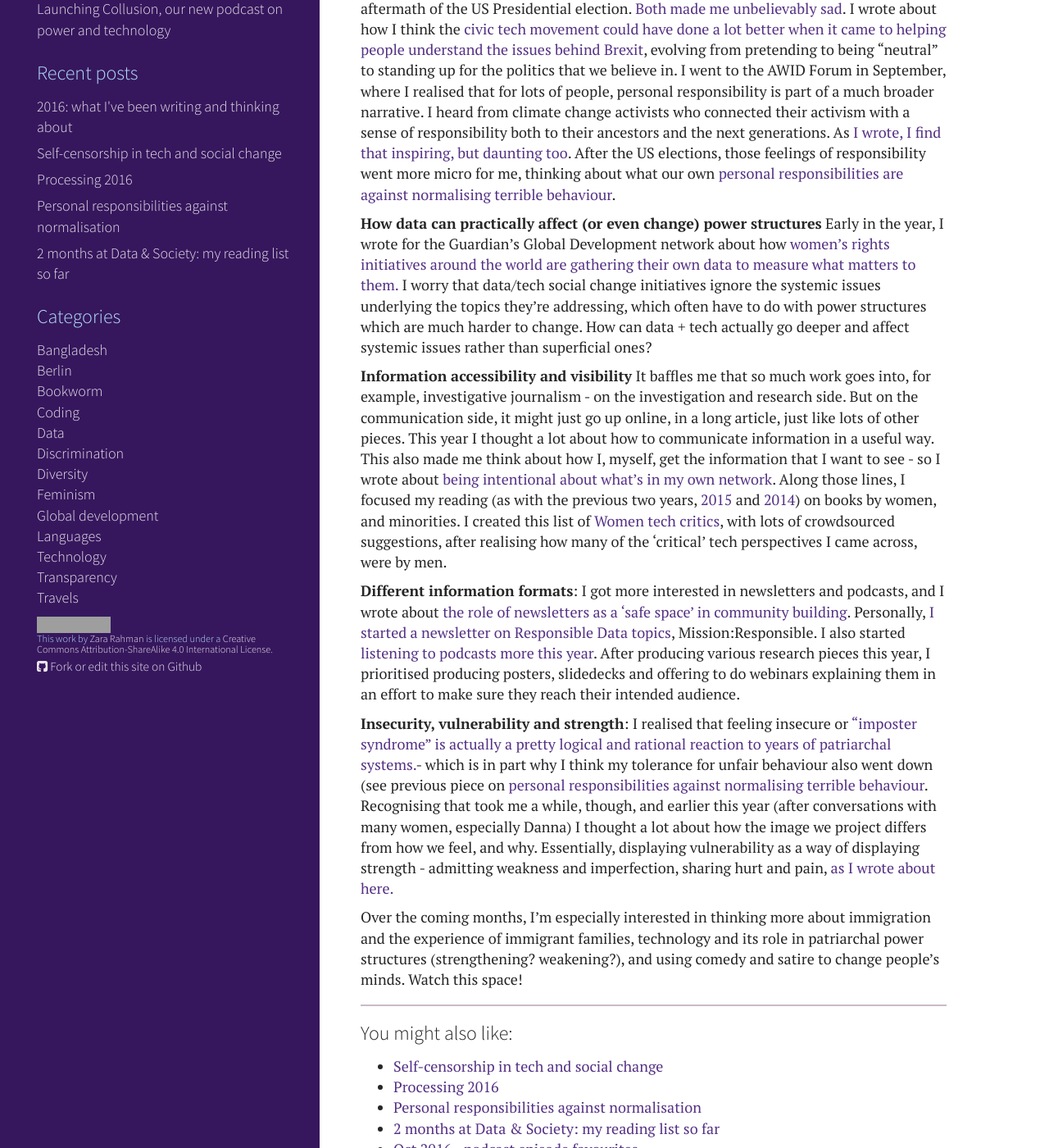
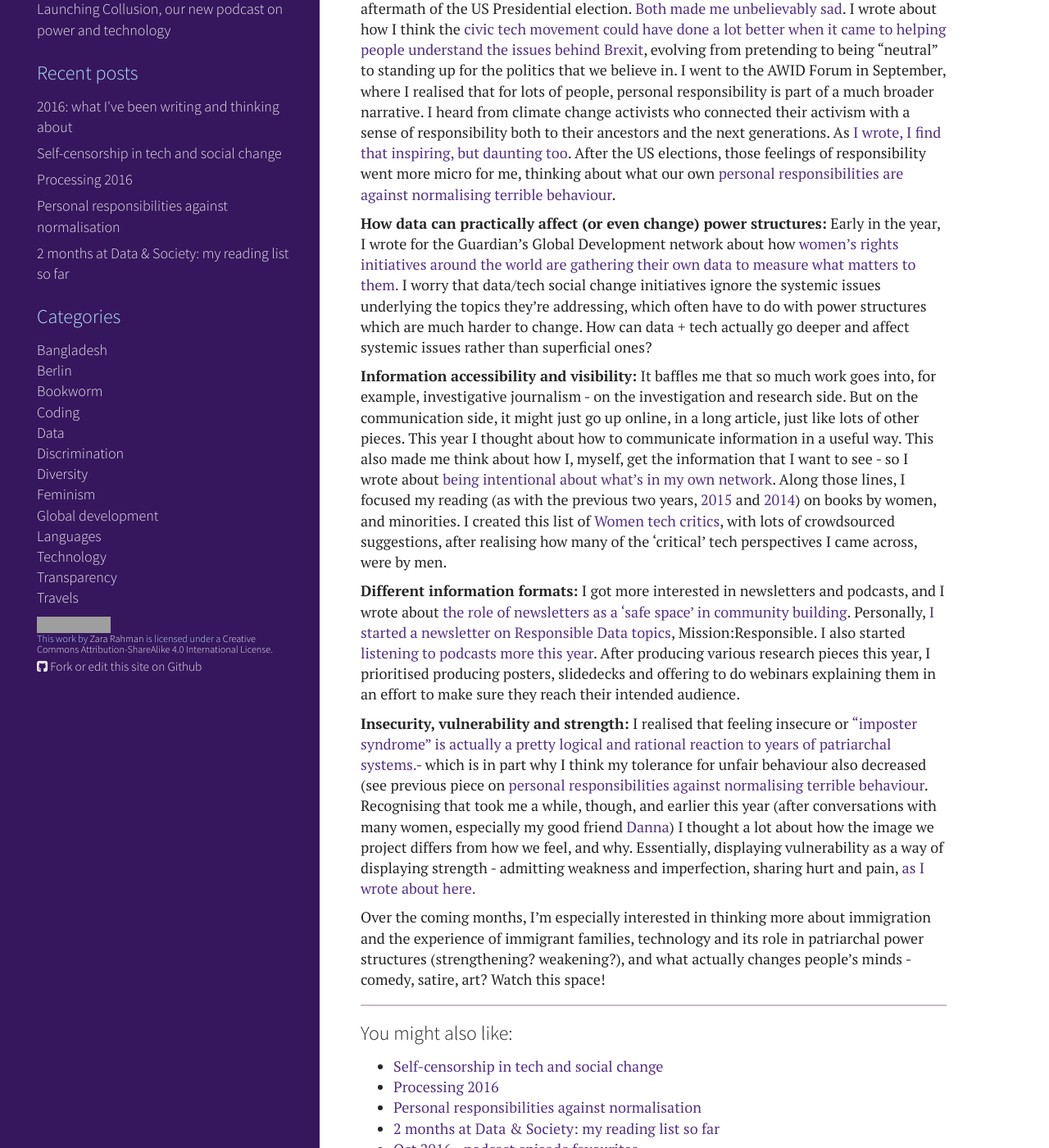
Before and after one commit to zararah/zararah.net, a Jekyll site: the page built from _posts/2016/2016-12-23-year-in-review.md, in a window 1280 px wide and 1400 px high, scrolled down 445 px. Shown: the whole window at 82% size. Built offline with Jekyll 4.4.1, drawn with Linux system fonts in a browser that asks for light colours; Markdown is read by kramdown in place of the engine named in the settings; some of the changed text lies outside the part shown; grey boxes are pictures that could not be loaded.

Commit message:
Adjust punctuation in latest post

```diff
--- a/_posts/2016/2016-12-23-year-in-review.md
+++ b/_posts/2016/2016-12-23-year-in-review.md
@@ -11,16 +11,16 @@
 
 <!--more-->
 
-**How the things we take for granted matter a lot** - from physical infrastructure, to communities, to rights. [I wrote about how the open data movement depends on the right to know](https://www.theengineroom.org/when-the-openwashing-is-over-protecting-the-right-to-know/) - which is where I got my entry into this whole world of tech and data, nearly ten years ago, with Access Info Europe. More recently, earlier this week I wrote about how [we need to support communities we trust](https://globalvoices.org/2016/12/19/in-addition-to-innovation-journalism-needs-trusted-communities/), and people with skills we depend on, like [Global Voices.](https://globalvoices.org/)
+**How the things we take for granted matter a lot**: From physical infrastructure, to communities, to rights. [I wrote about how the open data movement depends on the right to know](https://www.theengineroom.org/when-the-openwashing-is-over-protecting-the-right-to-know/) - which is where I got my entry into this whole world of tech and data, nearly ten years ago, with Access Info Europe. More recently, earlier this week I wrote about how [we need to support communities we trust](https://globalvoices.org/2016/12/19/in-addition-to-innovation-journalism-needs-trusted-communities/), and people with skills we depend on, like [Global Voices.](https://globalvoices.org/)
 
 **What our responsibilities are:** I was in the UK for Brexit, and then in the US for the aftermath of the US Presidential election. [Both made me unbelievably sad](http://zararah.net/blog/2016/06/24/not-broken/). I wrote about how I think the [civic tech movement could have done a lot better when it came to helping people understand the issues behind Brexit](https://www.theengineroom.org/civic-tech-and-brexit-we-can-do-better/),  evolving from pretending to being "neutral" to standing up for the politics that we believe in. I went to the AWID Forum in September, where I realised that for lots of people, personal responsibility is part of a much broader narrative. I heard from climate change activists who connected their activism with a sense of responsibility both to their ancestors and the next generations. As [I wrote, I find that inspiring, but daunting too](http://zararah.net/blog/2016/09/18/generations-of-change/). After the US elections, those feelings of responsibility went more micro for me, thinking about what our own [personal responsibilities are against normalising terrible behaviour](http://zararah.net/blog/2016/11/20/against-normalisation/).
 
-**How data can practically affect (or even change) power structures** Early in the year, I wrote for the Guardian's Global Development network about how [women's rights initiatives around the world are gathering their own data to measure what matters to them.](https://www.theguardian.com/global-development-professionals-network/2016/feb/03/five-ways-tech-crowdsourcing-womens-empowerment) I worry that data/tech social change initiatives ignore the systemic issues underlying the topics they're addressing, which often have to do with power structures which are much harder to change. How can data + tech actually go deeper and affect systemic issues rather than superficial ones?
+**How data can practically affect (or even change) power structures:** Early in the year, I wrote for the Guardian's Global Development network about how [women's rights initiatives around the world are gathering their own data to measure what matters to them.](https://www.theguardian.com/global-development-professionals-network/2016/feb/03/five-ways-tech-crowdsourcing-womens-empowerment) I worry that data/tech social change initiatives ignore the systemic issues underlying the topics they're addressing, which often have to do with power structures which are much harder to change. How can data + tech actually go deeper and affect systemic issues rather than superficial ones?
 
-**Information accessibility and visibility** It baffles me that so much work goes into, for example, investigative journalism - on the investigation and research side. But on the communication side, it might just go up online, in a long article, just like lots of other pieces. This year I thought a lot about how to communicate information in a useful way. This also made me think about how I, myself, get the information that I want to see - so I wrote about [being intentional about what's in my own network](http://zararah.net/blog/2016/03/06/whats-in-our-networks/). Along those lines, I focused my reading (as with the previous two years, [2015](http://zararah.net/blog/2016/01/02/my-year-in-books/) and [2014](http://zararah.net/blog/2014/12/26/50-books-2014/)) on books by women, and minorities. I created this list of [Women tech critics](http://zararah.net/blog/2016/03/13/women-tech-critics/), with lots of crowdsourced suggestions, after realising how many of the 'critical' tech perspectives I came across, were by men.
+**Information accessibility and visibility:** It baffles me that so much work goes into, for example, investigative journalism - on the investigation and research side. But on the communication side, it might just go up online, in a long article, just like lots of other pieces. This year I thought about how to communicate information in a useful way. This also made me think about how I, myself, get the information that I want to see - so I wrote about [being intentional about what's in my own network](http://zararah.net/blog/2016/03/06/whats-in-our-networks/). Along those lines, I focused my reading (as with the previous two years, [2015](http://zararah.net/blog/2016/01/02/my-year-in-books/) and [2014](http://zararah.net/blog/2014/12/26/50-books-2014/)) on books by women, and minorities. I created this list of [Women tech critics](http://zararah.net/blog/2016/03/13/women-tech-critics/), with lots of crowdsourced suggestions, after realising how many of the 'critical' tech perspectives I came across, were by men.
 
-**Different information formats**: I got more interested in newsletters and podcasts, and I wrote about [the role of newsletters as a 'safe space' in community building](http://zararah.net/blog/2016/06/12/newsletters-in-communities/). Personally, [I started a newsletter on Responsible Data topics](http://us2.campaign-archive1.com/home/?u=1747fd8a7bf587bd4a215d984&id=abf5695570), Mission:Responsible. I also started [listening to podcasts more this year](http://zararah.net/blog/2016/09/18/my-podcast-favourites/). After producing various research pieces this year, I prioritised producing posters, slidedecks and offering to do webinars explaining them in an effort to make sure they reach their intended audience.
+**Different information formats:** I got more interested in newsletters and podcasts, and I wrote about [the role of newsletters as a 'safe space' in community building](http://zararah.net/blog/2016/06/12/newsletters-in-communities/). Personally, [I started a newsletter on Responsible Data topics](http://us2.campaign-archive1.com/home/?u=1747fd8a7bf587bd4a215d984&id=abf5695570), Mission:Responsible. I also started [listening to podcasts more this year](http://zararah.net/blog/2016/09/18/my-podcast-favourites/). After producing various research pieces this year, I prioritised producing posters, slidedecks and offering to do webinars explaining them in an effort to make sure they reach their intended audience.
 
-**Insecurity, vulnerability and strength**: I realised that feeling insecure or ["imposter syndrome" is actually a pretty logical and rational reaction to years of patriarchal systems.](http://zararah.net/blog/2016/09/06/rationality-of-imposter-syndrome/)- which is in part why I think my tolerance for unfair behaviour also went down (see previous piece on [personal responsibilities against normalising terrible behaviour](http://zararah.net/blog/2016/11/20/against-normalisation/). Recognising that took me a while, though, and earlier this year (after conversations with many women, especially Danna) I thought a lot about how the image we project differs from how we feel, and why. Essentially, displaying vulnerability as a way of displaying strength - admitting weakness and imperfection, sharing hurt and pain, [as I wrote about here.](http://zararah.net/blog/2016/03/07/international-womens-day-2016/)
+**Insecurity, vulnerability and strength:** I realised that feeling insecure or ["imposter syndrome" is actually a pretty logical and rational reaction to years of patriarchal systems.](http://zararah.net/blog/2016/09/06/rationality-of-imposter-syndrome/)- which is in part why I think my tolerance for unfair behaviour also decreased (see previous piece on [personal responsibilities against normalising terrible behaviour](http://zararah.net/blog/2016/11/20/against-normalisation/). Recognising that took me a while, though, and earlier this year (after conversations with many women, especially my good friend [Danna](https://twitter.com/ingleton)) I thought a lot about how the image we project differs from how we feel, and why. Essentially, displaying vulnerability as a way of displaying strength - admitting weakness and imperfection, sharing hurt and pain, [as I wrote about here.](http://zararah.net/blog/2016/03/07/international-womens-day-2016/)
 
-Over the coming months, I'm especially interested in thinking more about immigration and the experience of immigrant families, technology and its role in patriarchal power structures (strengthening? weakening?), and using comedy and satire to change people's minds. Watch this space!
+Over the coming months, I'm especially interested in thinking more about immigration and the experience of immigrant families, technology and its role in patriarchal power structures (strengthening? weakening?), and what actually changes people's minds - comedy, satire, art? Watch this space!
```
